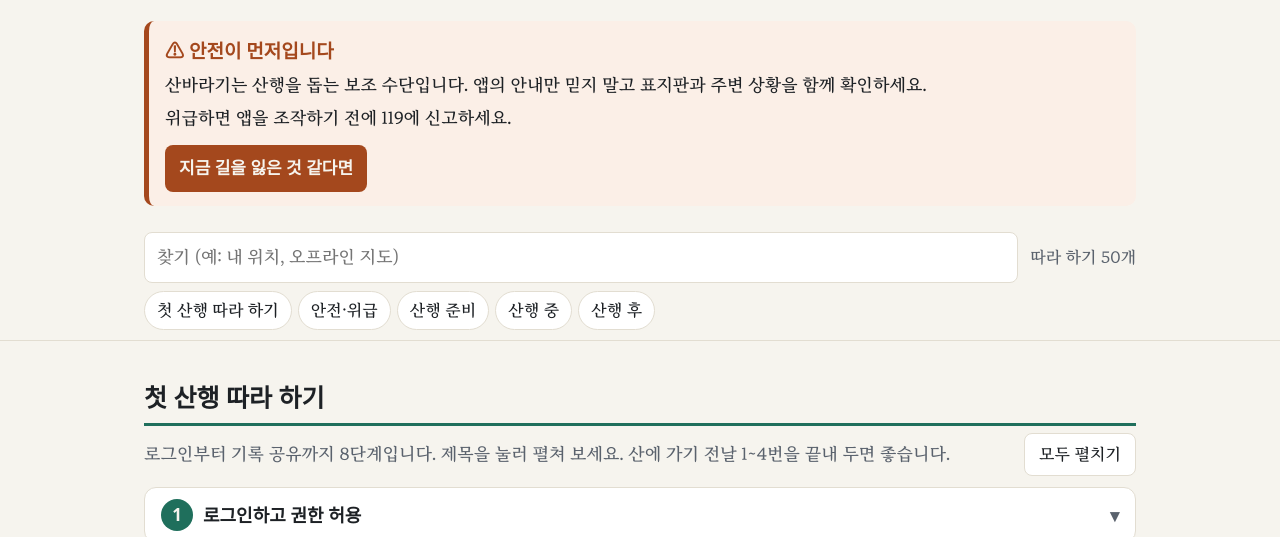
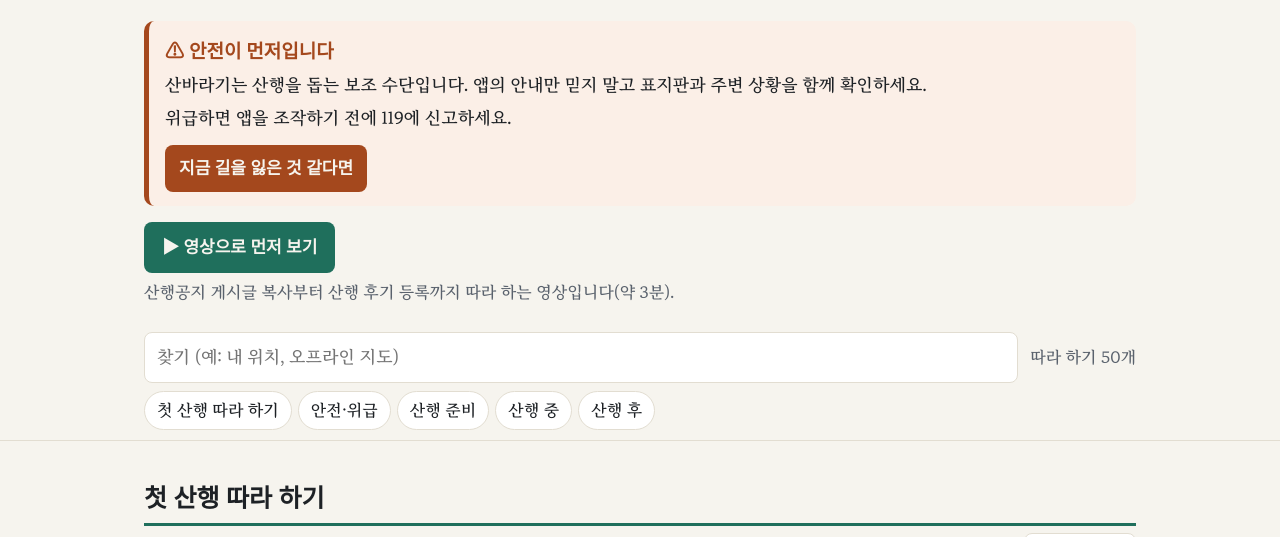
Before and after one commit to YudaeSong/papi-kr, a website: page sanbaragi/index.html in a window 1280 px wide. Shown: the part 190-727 px from the top of the page. Drawn offline with Linux system fonts and the light colour scheme; a web font is replaced by a local one.

Commit message:
산바라기 이용하기: 맨 위에 「영상으로 먼저 보기」 단추(따라 하기 쇼츠 링크)

```diff
--- a/sanbaragi/guide-data.js
+++ b/sanbaragi/guide-data.js
@@ -7,6 +7,8 @@ window.TUTORIAL = {
   lead: '처음 쓰는 분을 위한 따라 하기 안내입니다. 위에서부터 순서대로 하면 첫 산행을 마칠 수 있습니다.',
   updated: '2026-11-23',
   planNote: '요금제는 별도로 안내합니다.',
+  // 맨 위 안전 안내 아래의 영상 단추. url이 https 주소일 때만 그린다(비우면 단추 없음). 영상 파일은 사이트에 올리지 않고 게시된 곳의 주소만 건다.
+  video: { label: '영상으로 먼저 보기', note: '산행공지 게시글 복사부터 산행 후기 등록까지 따라 하는 영상입니다(약 3분).', url: 'https://youtube.com/shorts/saJ9GYNrZ48' },
   safety: {
     title: '안전이 먼저입니다',
     lines: [
--- a/sanbaragi/index.html
+++ b/sanbaragi/index.html
@@ -48,6 +48,10 @@ header.top p{margin:0 0 8px;color:var(--sub)}
 .safety h2{margin:0 0 4px;font-size:19px;color:var(--warn)}
 .safety p{margin:0 0 4px}
 .safety a.go{display:inline-block;margin-top:8px;padding:9px 14px;border-radius:8px;background:var(--warn);color:var(--bg);text-decoration:none;font-weight:700}
+.video{margin:0 0 16px}
+.video a{display:inline-block;padding:11px 18px;border-radius:8px;background:var(--accent);color:var(--bg);text-decoration:none;font-weight:700}
+.video span{display:block;margin-top:6px;color:var(--sub);font-size:16px}
+@media print{.video{display:none}}
 .bar{background:var(--bg);border-bottom:1px solid var(--line);padding:10px 0}
 .tools{display:flex;flex-wrap:wrap;gap:8px 12px;align-items:center}
 .tools input[type=search]{flex:1 1 220px;min-width:0;padding:10px 12px;border:1px solid var(--line);border-radius:8px;background:var(--card);color:var(--ink);font:inherit}
@@ -157,6 +161,7 @@ footer .safety{color:var(--ink)}
     <p id="lead"></p>
   </header>
   <aside class="safety" id="safetyBox" aria-label="안전 안내"></aside>
+  <div class="video hidden" id="videoBox"></div>
 </div>
 <div class="bar">
   <div class="wrap">
@@ -173,7 +178,7 @@ footer .safety{color:var(--ink)}
 </div>
 <script src="tabs.js?v=b26381f830"></script>
 <script src="search.js?v=01a66714cf"></script>
-<script src="guide-data.js?v=0bb3f2d19d"></script>
+<script src="guide-data.js?v=552b6652f9"></script>
 <script>
 (function(){
   const T = window.TUTORIAL;
@@ -194,6 +199,12 @@ footer .safety{color:var(--ink)}
   document.getElementById("safetyBox").innerHTML =
     `<h2>⚠ ${esc(T.safety.title)}</h2>${T.safety.lines.map(l => `<p>${rich(l)}</p>`).join('')}` +
     `<a class="go" href="#${esc(T.safety.jumpTo)}" data-go="${esc(T.safety.jumpTo)}">${esc(T.safety.jumpLabel)}</a>`;
+  // 영상 단추 — 바깥 주소는 이 칸에서만 건다(rich()는 절 안 연결만 허용). https 주소가 없으면 그리지 않는다
+  if (T.video && /^https:\/\//.test(T.video.url || '')) {
+    const v = document.getElementById('videoBox');
+    v.innerHTML = `<a href="${esc(T.video.url)}" target="_blank" rel="noopener">▶ ${esc(T.video.label)}</a><span>${esc(T.video.note)}</span>`;
+    v.classList.remove('hidden');
+  }
   document.getElementById('foot').innerHTML =
     `<div class="safety"><h2>⚠ ${esc(T.safety.title)}</h2>${T.safety.lines.map(l => `<p>${rich(l)}</p>`).join('')}</div>` +
     `<p>${esc(T.planNote)}</p><p>Android 앱 기준 · ${esc(T.updated)} 현재 · 일부 기능은 기기와 권한 설정에 따라 쓸 수 없을 수 있습니다.</p>`;
```
